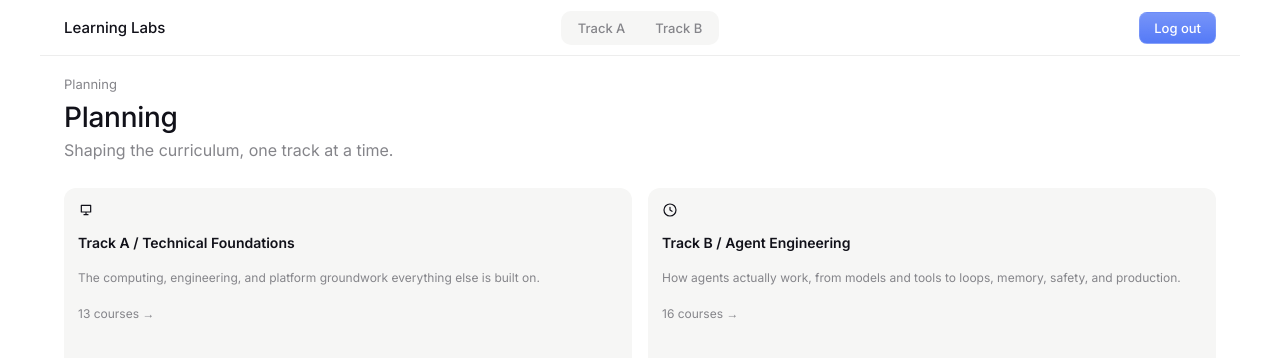
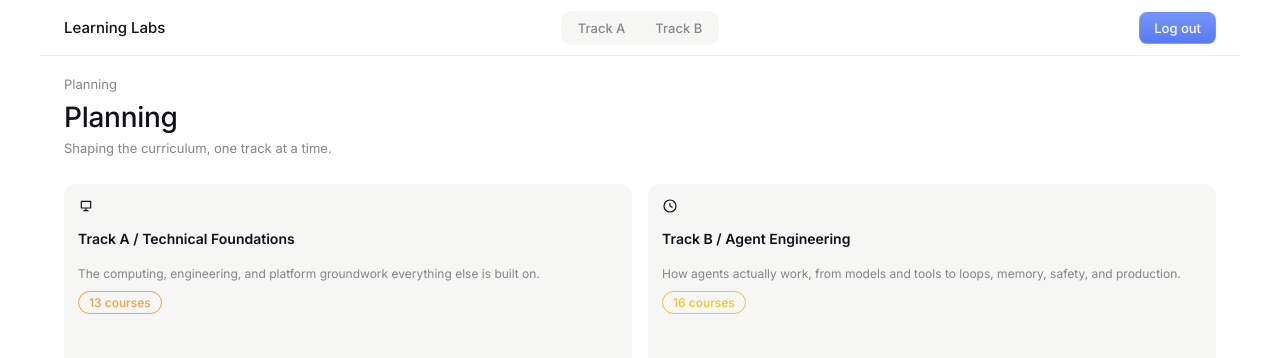
Before and after one commit to w-ade/learning-lobby, a Next.js app: page /planning in a window 1280 px wide. Shown: the top 358 px of the page. Built offline with nearby package versions, Linux system fonts and the light colour scheme.

Commit message:
Track pills, smaller track descriptions

```diff
--- a/app/planning/header.tsx
+++ b/app/planning/header.tsx
@@ -23,7 +23,8 @@ export function Header({ title, sub, count }: { title: string; sub: string; coun
     </div>
     <div className="ll-title">
       <h1>{title}</h1>
-      <p>{sub}{count ? ` · ${count} courses` : ""}</p>
+      <p>{sub}</p>
+      {count ? <span style={{ display: "inline-block", marginTop: 10, padding: "3px 10px", borderRadius: 999, fontSize: 12, fontWeight: 500, ...(path === "/planning/b" ? { background: "transparent", color: "#E8C928", border: "1.5px solid #E8C928" } : { background: "transparent", color: "#F2A04A", border: "1.5px solid #F2A04A" }) }}>{count} courses</span> : null}
     </div>
   </>;
 }
--- a/app/planning/page.tsx
+++ b/app/planning/page.tsx
@@ -5,8 +5,8 @@ import { icon, courses, agentCourses } from "../catalog-data";
 import { Header } from "./header";
 
 const tracks = [
-  { href: "/planning/a", label: "Track A", t: "Technical Foundations", d: "The computing, engineering, and platform groundwork everything else is built on.", n: courses.length, i: courses[0].i },
-  { href: "/planning/b", label: "Track B", t: "Agent Engineering", d: "How agents actually work, from models and tools to loops, memory, safety, and production.", n: agentCourses.length, i: agentCourses[0].i },
+  { href: "/planning/a", label: "Track A", t: "Technical Foundations", d: "The computing, engineering, and platform groundwork everything else is built on.", n: courses.length, i: courses[0].i, bg: "#F2A04A", fg: "#F2A04A" },
+  { href: "/planning/b", label: "Track B", t: "Agent Engineering", d: "How agents actually work, from models and tools to loops, memory, safety, and production.", n: agentCourses.length, i: agentCourses[0].i, bg: "#E8C928", fg: "#E8C928" },
 ];
 
 export default function Planning() {
@@ -17,7 +17,7 @@ export default function Planning() {
         <span className="ll-icon">{icon(k.i)}</span>
         <h2>{k.label} / {k.t}</h2>
         <p>{k.d}</p>
-        <p>{k.n} courses →</p>
+        <span style={{ display: "inline-block", marginTop: 8, padding: "3px 10px", borderRadius: 999, background: "transparent", color: k.fg, border: `1.5px solid ${k.bg}`, fontSize: 12, fontWeight: 500 }}>{k.n} courses</span>
       </Link>)}
     </div>
   </div>;
--- a/app/split.css
+++ b/app/split.css
@@ -30,6 +30,6 @@ html, body { margin: 0; background: #FFFFFF; }
 .ll-crumbs { display: flex; gap: 8px; padding-top: 20px; font-size: 13px; color: #85858A; }
 .ll-crumbs a { color: #85858A; text-decoration: none; } .ll-crumbs a:hover { color: #557AF7; }
 .ll-crumbs .cur { color: #111119; }
-.ll-title { padding: 8px 0 28px; } .ll-title h1 { margin: 0; font-size: 28px; font-weight: 500; letter-spacing: -0.01em; } .ll-title p { margin: 6px 0 0; color: #85858A; }
+.ll-title { padding: 8px 0 28px; } .ll-title h1 { margin: 0; font-size: 28px; font-weight: 500; letter-spacing: -0.01em; } .ll-title p { margin: 6px 0 0; color: #85858A; font-size: 13px; }
 @media (max-width: 720px) { .ll-bar { padding: 0 16px; margin: 0 -16px; gap: 8px; } .ll-brand { font-size: 14px; } .ll-seg a { padding: 5px 10px; font-size: 12px; } .ll-title h1 { font-size: 22px; } }
 .ll-page { padding-top: 0; }
```
